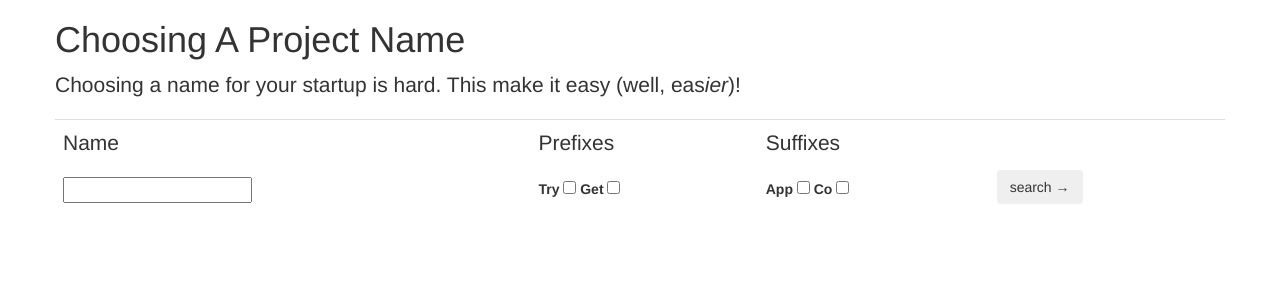
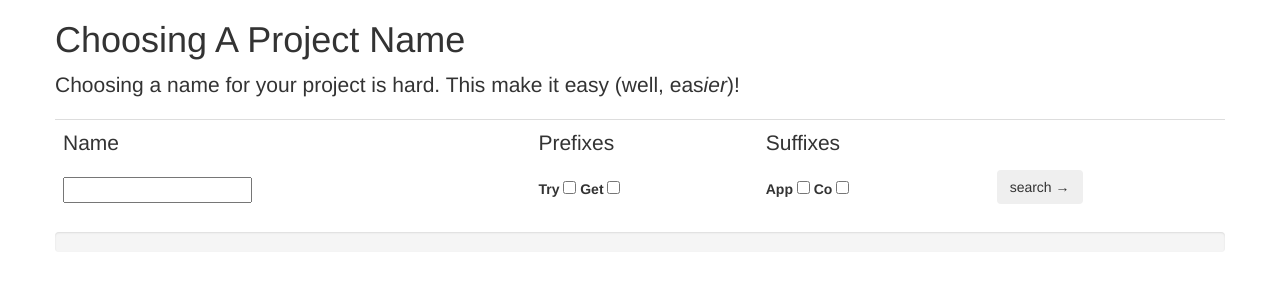
Before and after one commit to hartleybrody/naming, a Flask app: page / in a window 1280 px wide. Shown: the top 300 px of the page. Run offline with Flask 2, Linux system fonts and the light colour scheme; some libraries are stand-ins or nearby versions.

Commit message:
added a super ghetto progress bar

```diff
--- a/templates/homepage.html
+++ b/templates/homepage.html
@@ -34,7 +34,7 @@
                 <div class="span8 offset2">
                     <h1>Choosing A Project Name</h1>
                     <p class="lead">
-                        Choosing a name for your startup is hard. This make it easy (well, eas<em>ier</em>)!
+                        Choosing a name for your project is hard. This make it easy (well, eas<em>ier</em>)!
                     </p>
                 </div>
             </div><!--.row-->
@@ -65,6 +65,15 @@
                     </form>
                 </div>
             </div><!--.row-->
+
+            <div class="row" id="progress-reporting-area">
+                <div class="span8 offset2">
+                    <div class="progress progress-striped active" id="progress-container">
+                        <div class="bar" style="width: 0px;" id="progress-bar"></div>
+                    </div>
+                </div>
+            </div><!--.row-->
+
             <div class="row">
                 <div class="span8 offset2">
                     <table id="results-table" class="table">
@@ -114,12 +123,40 @@
                   render(json);
                 });
 
+                beginProgress((prefixes.length+1) * (suffixes.length+1) * 2);
+
                 return false;
             });
+
+            function beginProgress(num_permutations){
+                $progress_container = $("#progress-container");
+                console.log($progress_container.width());
+                window.progress_step  = Math.floor($progress_container.width() / num_permutations);
+                console.log(" progress step is " + progress_step);
+
+                window.progress_interval = window.setInterval( function(){
+
+                    $progress_bar = $("#progress-bar");
+
+                    var current_width = parseInt($progress_bar.css("width").split("px")[0]);
+                    console.log("  1. current width " + current_width);
+
+                    var progress_step = window.progress_step;
+                    console.log("  2. moving width by " + progress_step);
+
+                    var new_width = current_width + progress_step;
+                    console.log("  3. setting new width to " + new_width);
+
+                    $progress_bar.css("width", new_width + "px");
+                }, 1000);
+            }
 
             function render(json){
                 var json = JSON.parse(json);
                 var $table = $("#results-table");
+
+                $progress_bar = $("#progress-bar");
+                $progress_bar.css("width", "100%");
 
                 for (var i=0; i<json.length; i++){
                     var item = json[i];
@@ -151,6 +188,8 @@
                     $table.append(html);
                 }
                 //console.log(json);
+                window.clearInterval(window.progress_interval);
+                $progress_bar.css("width", "0px");
             }
         </script>
     </body>
```
